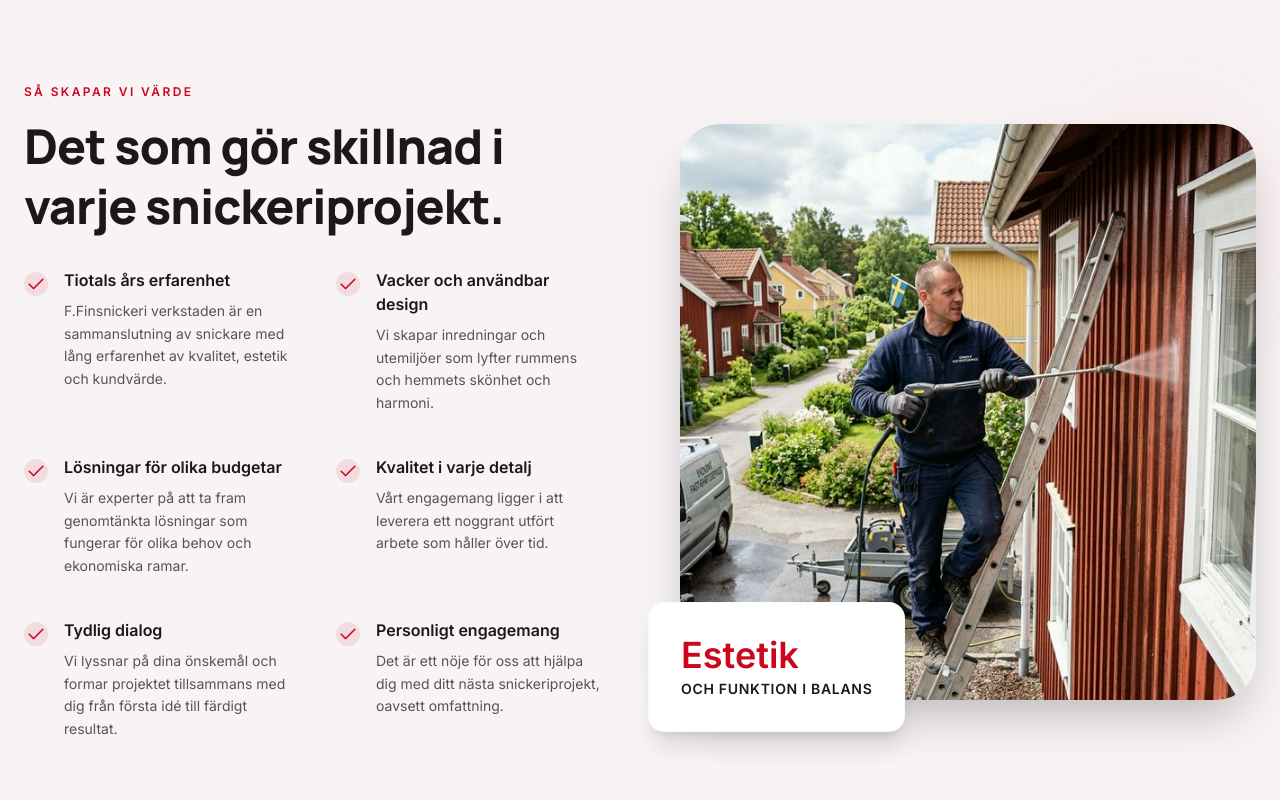
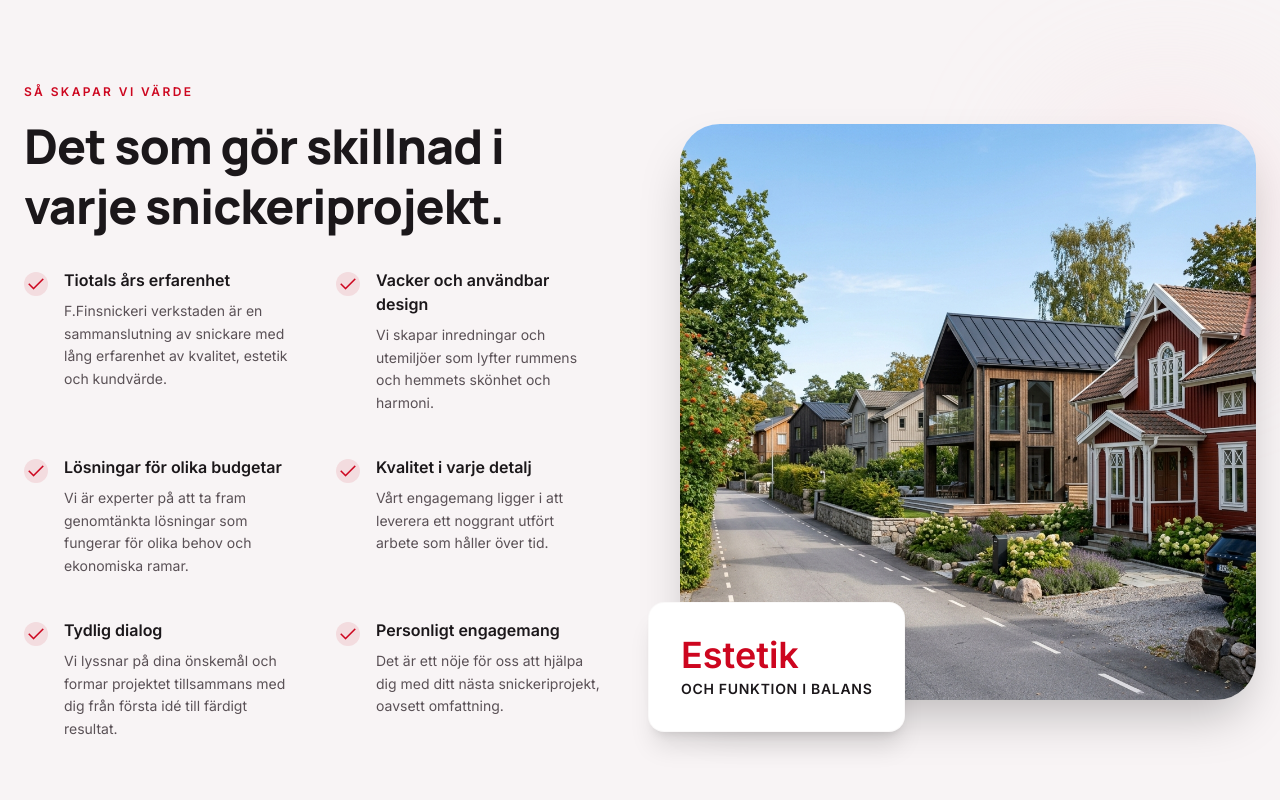
Before and after one commit to Petergo2002/FFinsnickeri, an Astro site: page /om-oss in a window 1280 px wide. Shown: the part 1820-2620 px from the top of the page. Built offline with nearby package versions, Linux system fonts and the light colour scheme; Astro itself is replaced by a stand-in of ours.

Commit message:
feat: uppdatera bild i sektionen 'Så skapar vi värde' på Om oss-sidan

```diff
--- a/src/pages/om-oss.astro
+++ b/src/pages/om-oss.astro
@@ -139,8 +139,8 @@ const stats = [
           <div class="relative z-10 rounded-[2.5rem] overflow-hidden shadow-2xl aspect-square">
             <img
               class="w-full h-full object-cover"
-              src="/images/about_value.png"
-              alt="Professionellt snickeriarbete i hemmiljö"
+              src="/images/swedish_houses.png"
+              alt="Vackra svenska trähus i harmonisk miljö som representerar vår hantverkskvalitet"
             />
           </div>
           <div class="absolute -bottom-8 -left-8 bg-surface-container-lowest p-8 rounded-2xl shadow-xl z-20 border border-outline-variant/10 hidden md:block">
```
Also changed, not shown: public/images/swedish_houses.png (added).
